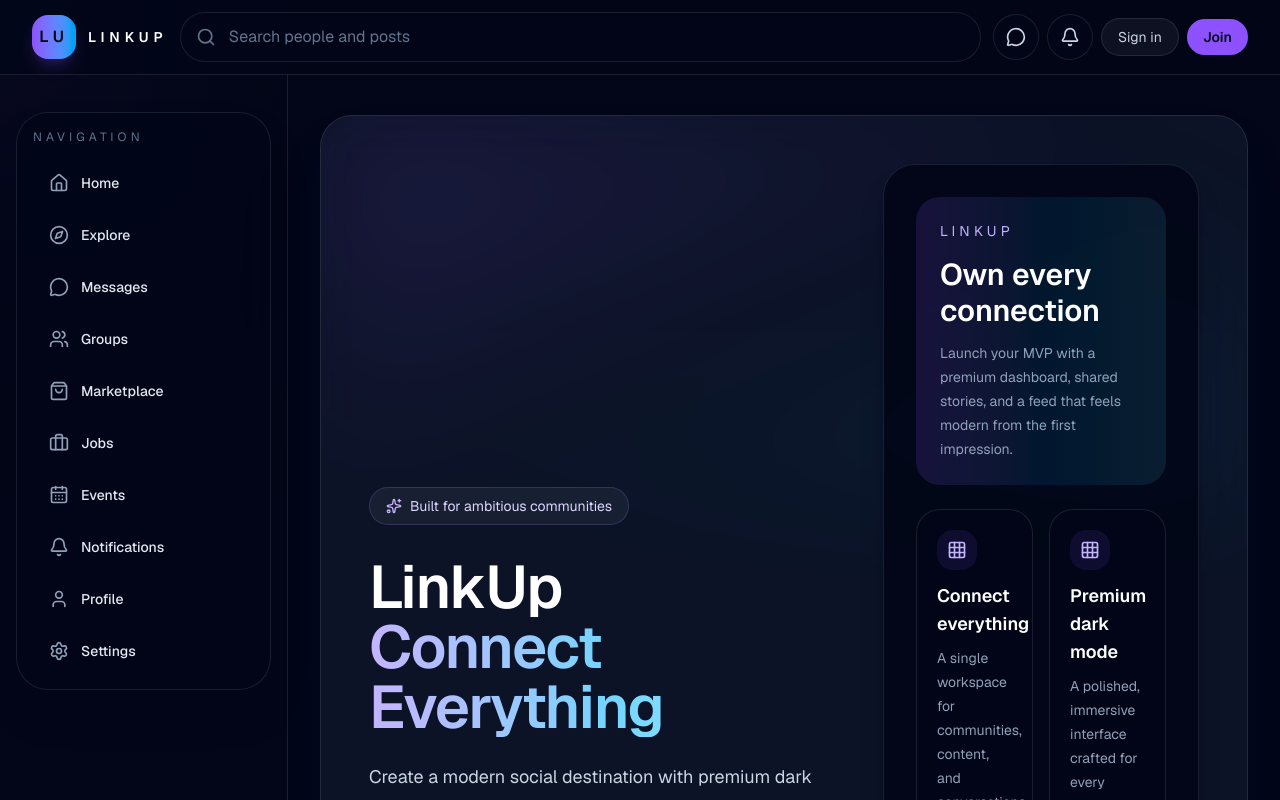
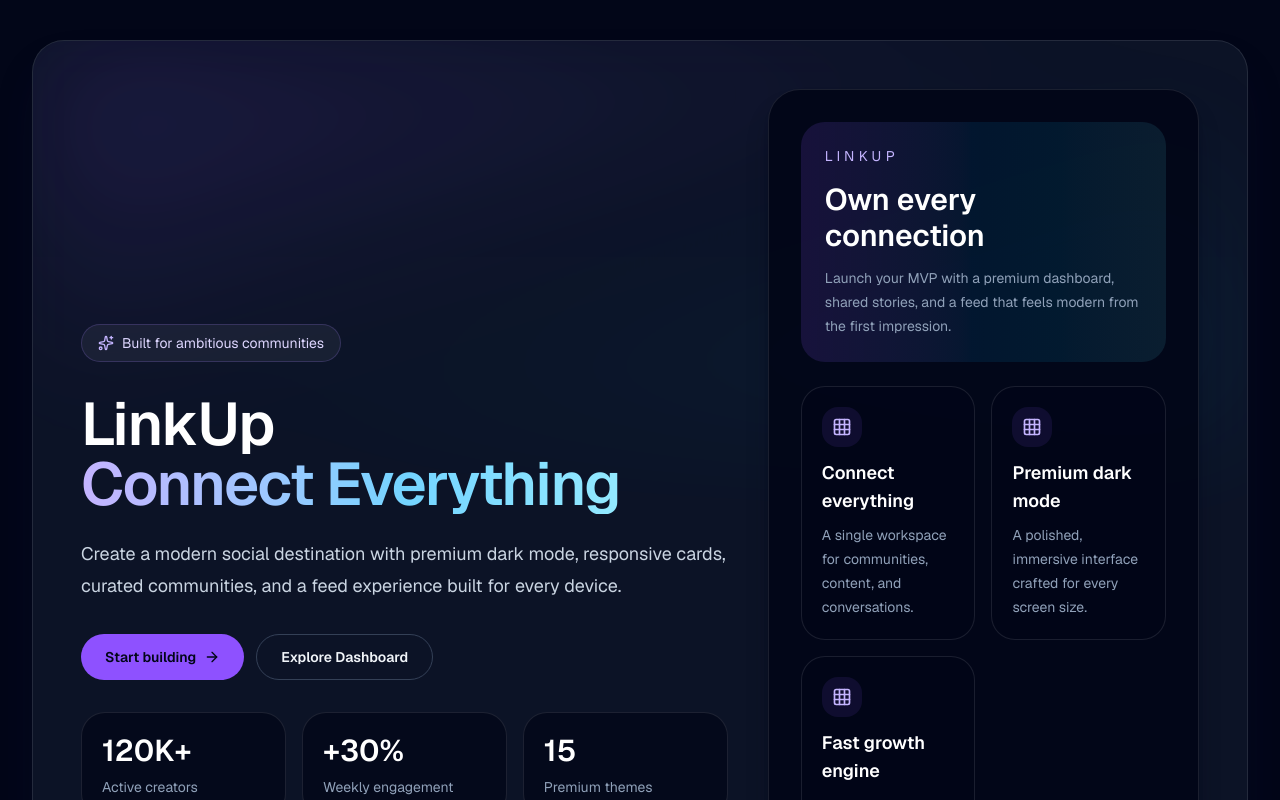
Before and after one commit to abijumiae/linkup, a Next.js app in the folder linkup_frontend/: page / in a window 1280 px wide. Shown: the top 800 px of the page. Built offline with nearby package versions, Linux system fonts and the light colour scheme.

Commit message:
Show navigation only after login

```diff
--- /dev/null
+++ b/linkup_frontend/app/components/LayoutContent.tsx
@@ -0,0 +1,47 @@
+"use client";
+
+import { usePathname } from "next/navigation";
+import { useAuth } from "@/src/lib/AuthProvider";
+import LinkupNavigation from "./LinkupNavigation";
+import { SidebarNav } from "./SidebarNav";
+
+const sidebarNavItems = [
+  { label: "Home", href: "/home", icon: "home" },
+  { label: "Explore", href: "/explore", icon: "explore" },
+  { label: "Messages", href: "/messages", icon: "messages" },
+  { label: "Groups", href: "/groups", icon: "groups" },
+  { label: "Marketplace", href: "/marketplace", icon: "marketplace" },
+  { label: "Jobs", href: "/jobs", icon: "jobs" },
+  { label: "Events", href: "/events", icon: "events" },
+  { label: "Notifications", href: "/notifications", icon: "notifications" },
+  { label: "Profile", href: "/profile", icon: "profile" },
+  { label: "Settings", href: "/settings", icon: "settings" },
+] as const;
+
+export default function LayoutContent({
+  children,
+}: {
+  children: React.ReactNode;
+}) {
+  const pathname = usePathname();
+  const { isAuthenticated } = useAuth();
+
+  const isAuthPage = pathname === "/login" || pathname === "/signup";
+  const showNavigation = isAuthenticated && !isAuthPage;
+
+  return (
+    <>
+      {showNavigation && <LinkupNavigation />}
+      <div className={`flex ${showNavigation ? "min-h-[calc(100vh-72px)]" : "min-h-screen"}`}>
+        {showNavigation && (
+          <aside className="hidden w-[280px] shrink-0 border-r border-white/10 bg-slate-950/80 p-4 md:block md:py-6 lg:w-72">
+            <div className="sticky top-28 space-y-4">
+              <SidebarNav items={sidebarNavItems} title="Navigation" />
+            </div>
+          </aside>
+        )}
+        <main className="flex-1 min-w-0 pb-28 md:pb-16">{children}</main>
+      </div>
+    </>
+  );
+}
--- a/linkup_frontend/app/layout.tsx
+++ b/linkup_frontend/app/layout.tsx
@@ -1,9 +1,8 @@
 import type { Metadata } from "next";
 import { Geist, Geist_Mono } from "next/font/google";
 import "./globals.css";
-import LinkupNavigation from "./components/LinkupNavigation";
 import Providers from "./providers";
-import { SidebarNav } from "./components/SidebarNav";
+import LayoutContent from "./components/LayoutContent";
 
 const geistSans = Geist({
   variable: "--font-geist-sans",
@@ -20,22 +19,6 @@ export const metadata: Metadata = {
   description: "LinkUp premium dark social dashboard for connecting people, topics, and communities.",
 };
 
-const sidebarNavItems = [
-  { label: "Home", href: "/home", icon: "home" },
-  { label: "Explore", href: "/explore", icon: "explore" },
-  { label: "Messages", href: "/messages", icon: "messages" },
-  { label: "Groups", href: "/groups", icon: "groups" },
-  { label: "Marketplace", href: "/marketplace", icon: "marketplace" },
-  { label: "Jobs", href: "/jobs", icon: "jobs" },
-  { label: "Events", href: "/events", icon: "events" },
-  { label: "Notifications", href: "/notifications", icon: "notifications" },
-  { label: "Profile", href: "/profile", icon: "profile" },
-  { label: "Settings", href: "/settings", icon: "settings" },
-] as const;
-
-// Admin route will be protected later using backend authentication and role-based access control.
-// Keep /admin available for development preview only; do not expose this in the normal user sidebar.
-
 export default function RootLayout({
   children,
 }: Readonly<{
@@ -48,15 +31,7 @@ export default function RootLayout({
     >
       <body className="min-h-full overflow-x-hidden bg-slate-950 text-slate-100">
         <Providers>
-          <LinkupNavigation />
-          <div className="flex min-h-[calc(100vh-72px)]">
-            <aside className="hidden w-[280px] shrink-0 border-r border-white/10 bg-slate-950/80 p-4 md:block md:py-6 lg:w-72">
-              <div className="sticky top-28 space-y-4">
-                <SidebarNav items={sidebarNavItems} title="Navigation" />
-              </div>
-            </aside>
-            <main className="flex-1 min-w-0 pb-28 md:pb-16">{children}</main>
-          </div>
+          <LayoutContent>{children}</LayoutContent>
         </Providers>
       </body>
     </html>
--- a/linkup_frontend/app/login/page.tsx
+++ b/linkup_frontend/app/login/page.tsx
@@ -3,16 +3,22 @@
 import Link from "next/link";
 import { useRouter, useSearchParams } from "next/navigation";
 import { FormEvent, Suspense, useEffect, useState } from "react";
+import { useAuth } from "@/src/lib/AuthProvider";
 import { ArrowRight, Lock, Mail, Sparkles } from "lucide-react";
 import { ApiError } from "@/src/lib/api";
 import { login } from "@/src/lib/auth";
-import { useAuth } from "@/src/lib/AuthProvider";
 import AuthLoadingScreen from "../components/AuthLoadingScreen";
 
 function LoginForm() {
   const router = useRouter();
   const searchParams = useSearchParams();
-  const { setUser } = useAuth();
+  const { setUser, isAuthenticated } = useAuth();
+
+  useEffect(() => {
+    if (isAuthenticated) {
+      router.replace("/home");
+    }
+  }, [isAuthenticated, router]);
   const [email, setEmail] = useState("");
   const [password, setPassword] = useState("");
   const [error, setError] = useState<string | null>(null);
--- a/linkup_frontend/app/signup/page.tsx
+++ b/linkup_frontend/app/signup/page.tsx
@@ -2,13 +2,21 @@
 
 import Link from "next/link";
 import { useRouter } from "next/navigation";
-import { FormEvent, useState } from "react";
+import { FormEvent, useEffect, useState } from "react";
+import { useAuth } from "@/src/lib/AuthProvider";
 import { ArrowRight, Globe, Lock, Mail, Sparkles, User } from "lucide-react";
 import { ApiError } from "@/src/lib/api";
 import { AccountType, signup } from "@/src/lib/auth";
 
 export default function SignupPage() {
   const router = useRouter();
+  const { isAuthenticated } = useAuth();
+
+  useEffect(() => {
+    if (isAuthenticated) {
+      router.replace("/home");
+    }
+  }, [isAuthenticated, router]);
   const [name, setName] = useState("");
   const [username, setUsername] = useState("");
   const [email, setEmail] = useState("");
```
